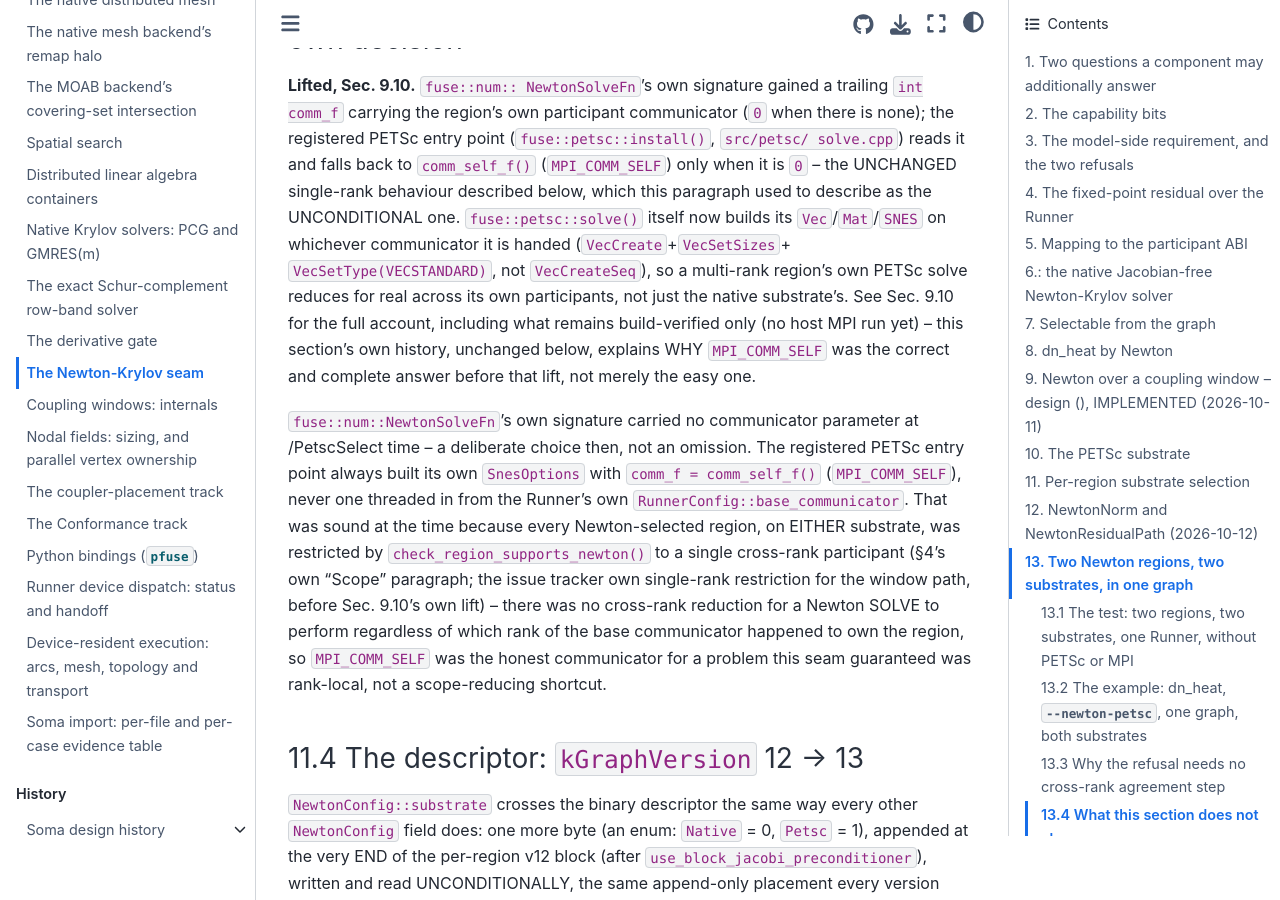
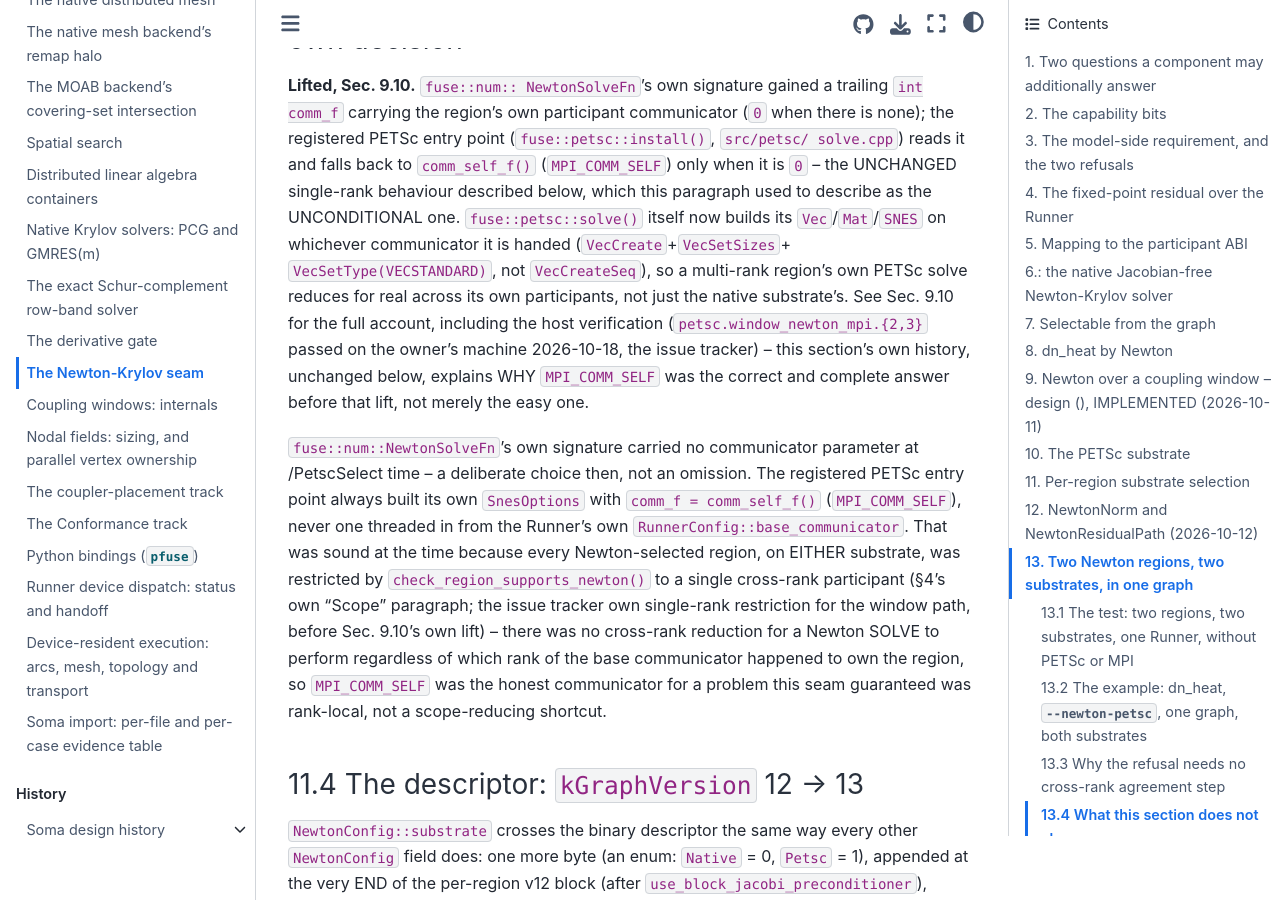
Before and after one commit to vijaysm/fuse, a Sphinx documentation site: the page built from docs/dev/newton-krylov.md, in a window 1280 px wide and 900 px high, scrolled down 43624 px. Built offline with Sphinx 7.4.7 and the Sphinx Book theme 1.1.4, drawn with Linux system fonts in a browser that asks for light colours; pages that are not in the unit, such as notebooks, are missing from menus.

Commit message:
Correct the PETSc notes: the region communicator is host-verified
The newton-krylov notes still said the PETSc substrate solves on
MPI_COMM_SELF or was build-verified only; the host run showed
petsc.window_newton_mpi.{2,3} passed on 2026-10-18.

```diff
--- a/docs/dev/newton-krylov.md
+++ b/docs/dev/newton-krylov.md
@@ -1620,7 +1620,8 @@ whichever communicator it is handed (`VecCreate`+`VecSetSizes`+
 `VecSetType(VECSTANDARD)`, not `VecCreateSeq`), so a multi-rank region's
 own PETSc solve reduces for real across its own participants, not just
 the native substrate's. See Sec. 9.10 for the full account, including
-what remains build-verified only (no host MPI run yet) -- this section's
+the host verification (`petsc.window_newton_mpi.{2,3}` passed on the owner's
+machine 2026-10-18, the issue tracker) -- this section's
 own history, unchanged below, explains WHY `MPI_COMM_SELF` was the
 correct and complete answer before that lift, not merely the easy one.
 
```
